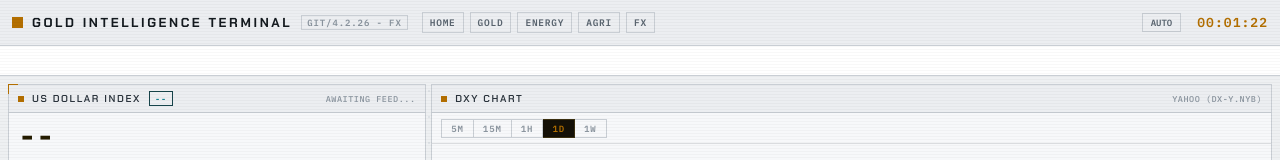
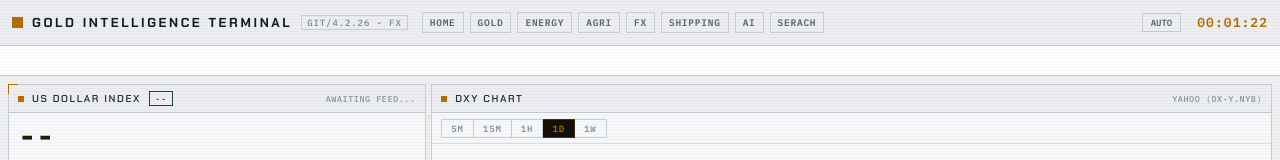
Before and after one commit to williamEergyControls/gold-intelligence-terminal, a website: page public/fx.html in a window 1280 px wide. Shown: the top 160 px of the page. Drawn offline with Linux system fonts and the light colour scheme; no server answers; sample sign-in values are in the browser's storage.

Commit message:
Update fx.html

```diff
--- a/public/fx.html
+++ b/public/fx.html
@@ -47,6 +47,9 @@ html,body{overflow-x:hidden}
     <a class="gchip" href="/energy.html" style="text-decoration:none">ENERGY</a>
     <a class="gchip" href="/agri.html" style="text-decoration:none">AGRI</a>
     <a class="gchip" href="/fx.html" style="text-decoration:none">FX</a>
+    <a class="gchip" href="/shipping.html" style="text-decoration:none">SHIPPING</a>
+    <a class="gchip" href="/ai.html" style="text-decoration:none">AI</a>
+    <a class="gchip" href="/search.html" style="text-decoration:none" title="SEARCH">SERACH</a>
   </nav>
   <div class="tsright">
     <button id="themeBtn" title="CYCLE THEME" style="font:600 9px var(--mono);color:var(--mut);border:1px solid var(--line);padding:3px 8px;background:none;cursor:pointer">AUTO</button>
```
